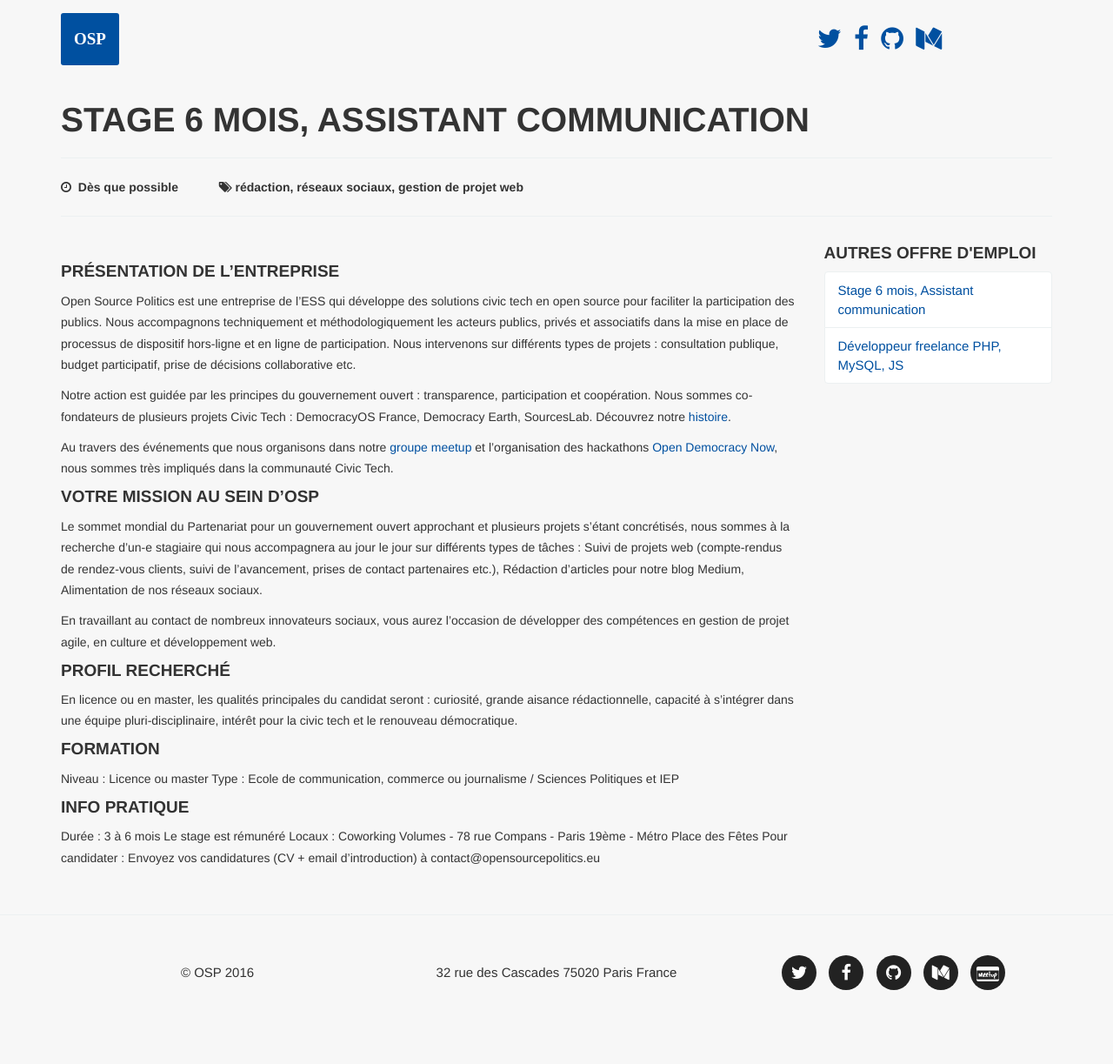
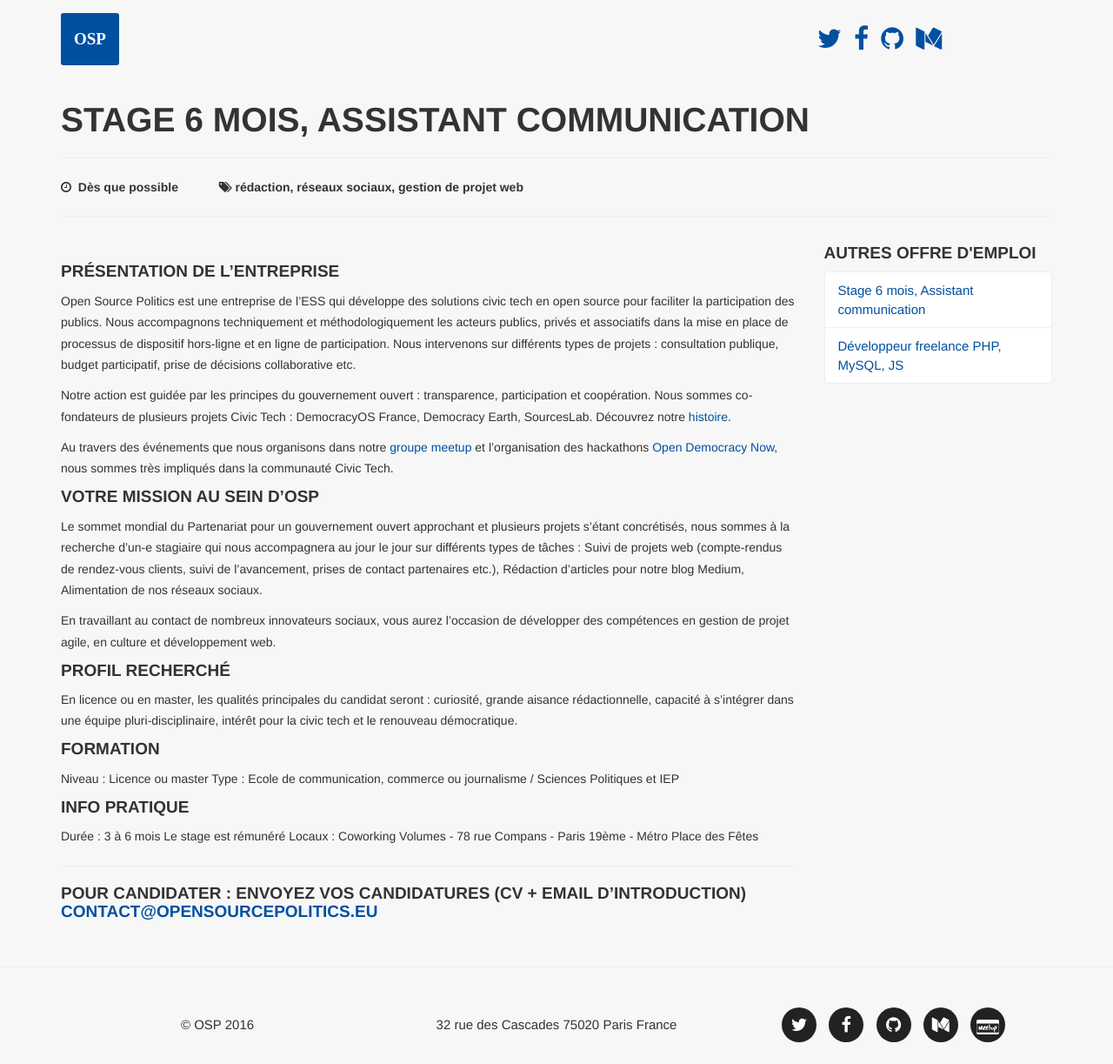
Before and after one commit to OpenSourcePolitics/opensourcepolitics_web-site, a Jekyll site: the page built from _posts/2016-10-31-stage-6-mois.markdown, in a window 1280 px wide. Shown: the whole page at 87% size. Built offline with Jekyll 4.4.1, drawn with Linux system fonts in a browser that asks for light colours; some web fonts are replaced; before the commit the page ends 1163 px from its top, so only the background shows below that.

Commit message:
update job offers

```diff
--- a/_includes/header.html
+++ b/_includes/header.html
@@ -25,7 +25,7 @@
                         <a class="page-scroll" href="#references">Références</a>
                     </li>
                     <li>
-                        <a href="#jobs">On recrute</a>
+                        <a href="#jobs"><b><i class="fa fa-rocket"></i>&nbsp;On recrute!</b></a>
                     </li>
                     <!-- <li> -->
                         <!-- <a class="page-scroll" href="#products">Outils</a> -->
--- a/_posts/2016-10-31-dev-drupal.markdown
+++ b/_posts/2016-10-31-dev-drupal.markdown
@@ -47,5 +47,5 @@ Open Source Politics est une entreprise de l'ESS qui développe des solutions ci
 - Un projet orienté recettes nous intéresse également : Réception et correction des bugs pendant que les autres développeurs font avancer l’étape d’après
 Profil expérimenté PHP
 
-
-Pour répondre à l'offre : [contact@opensourcepolitics.eu](mailto:contact@opensourcepolitics.eu)
+<hr>
+#### Pour répondre à l'offre : **[contact@opensourcepolitics.eu](mailto:contact@opensourcepolitics.eu)**
--- a/_posts/2016-10-31-stage-6-mois.markdown
+++ b/_posts/2016-10-31-stage-6-mois.markdown
@@ -45,4 +45,5 @@ Type : Ecole de communication, commerce ou journalisme / Sciences Politiques et
 Durée : 3 à 6 mois
 Le stage est rémunéré
 Locaux : Coworking Volumes - 78 rue Compans - Paris 19ème - Métro Place des Fêtes
-Pour candidater : Envoyez vos candidatures (CV + email d’introduction) à contact@opensourcepolitics.eu
+<hr>
+#### Pour candidater : Envoyez vos candidatures (CV + email d’introduction) **[contact@opensourcepolitics.eu](mailto:contact@opensourcepolitics.eu)**
```
Also changed, not shown: img/Méthodo OSP portrait.png (deleted).
